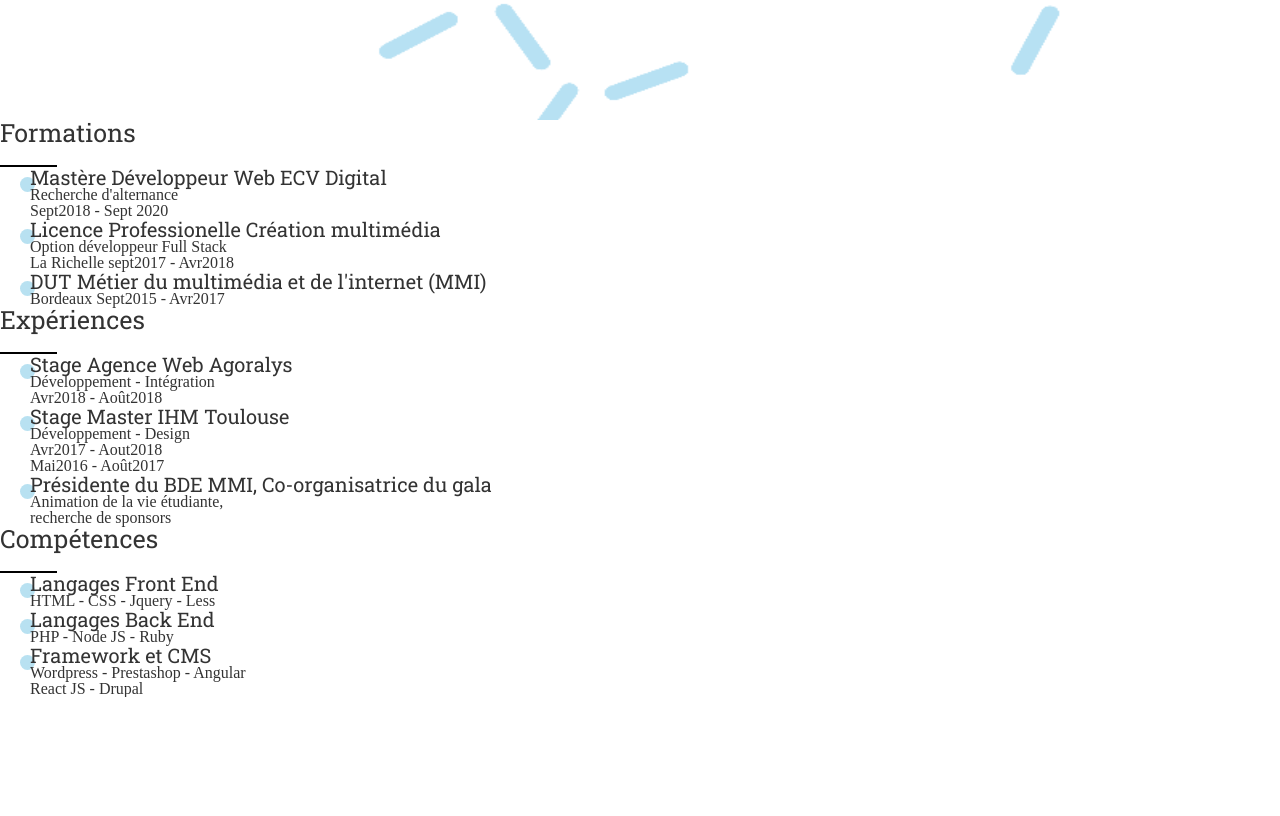
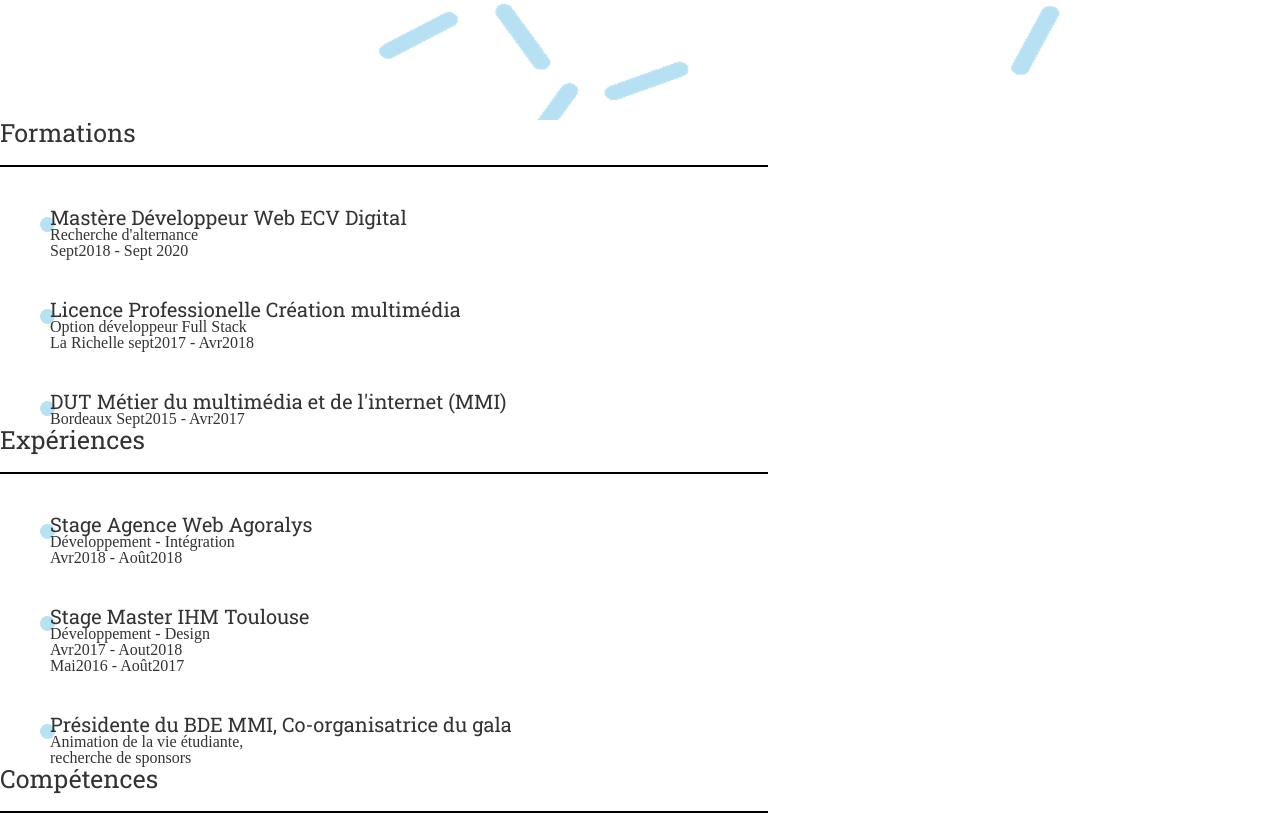
Before and after one commit to AmbrePalanque/AmbrePalanque.github.io, a plain HTML site: page new/index.html in a window 1280 px wide. Shown: the part 680-1496 px from the top of the page. Before the commit the page ends 1377 px from the top, so only its background shows below. Drawn offline with nearby package versions, Linux system fonts and the light colour scheme; animation ran at ten frames a second.

Commit message:
newVersion

```diff
--- a/new/css/stylesheets.css
+++ b/new/css/stylesheets.css
@@ -53,10 +53,11 @@ h3{
 }
 
 .liste{
-  margin-left: 30px;
+  margin-left: 50px;
 }
 
 h4{
+  margin-top: 40px;
   font-family: Roboto Slab;
   font-weight: 400;
   font-size: 20px;
@@ -81,7 +82,7 @@ h3::after{
   content: '';
   background-color: black;
   height: 2px;
-  width: 57px;
+  width: 60%;
   margin-top: 20px;
   display: block;
 }
```
